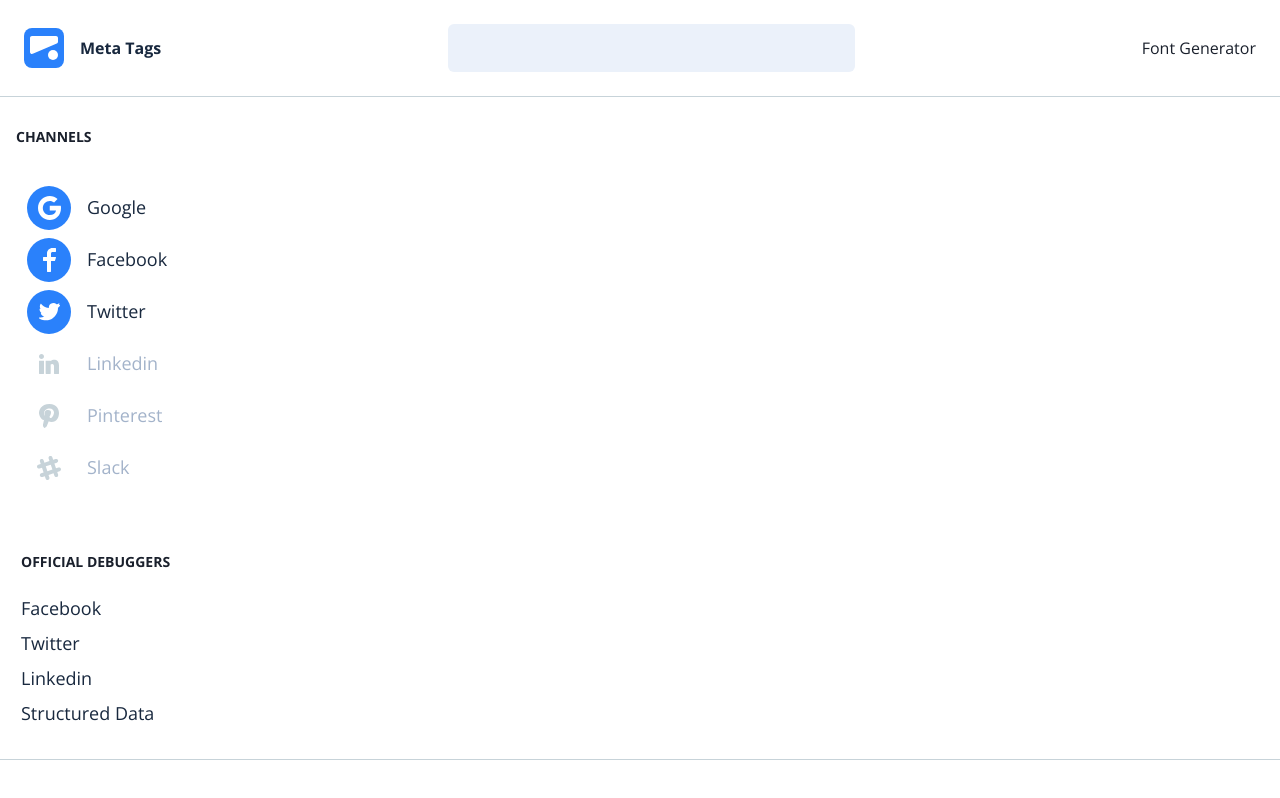
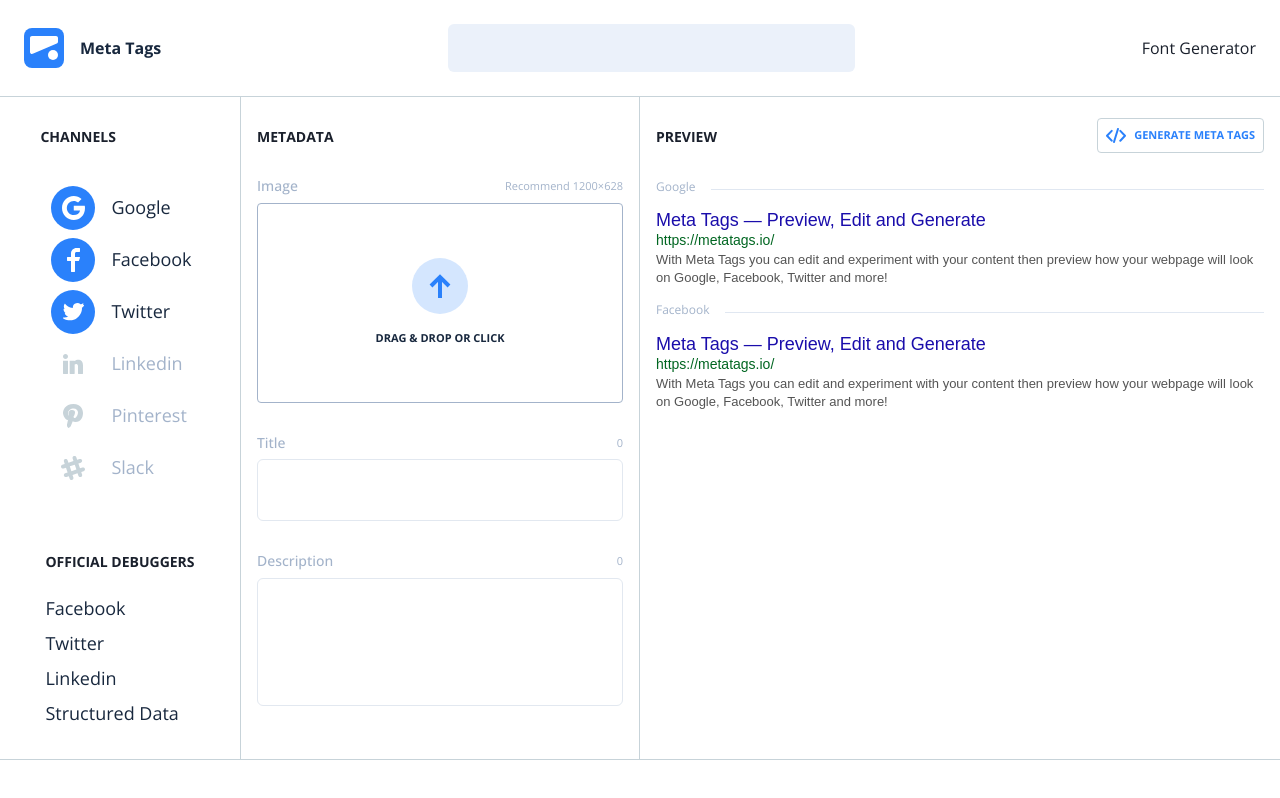
Before and after one commit to jorgeyza/metatagsio-clone, a Next.js app: page / in a window 1280 px wide. Built offline with nearby package versions, Linux system fonts and the light colour scheme.

Commit message:
Create Metadata and Google preview layout

```diff
--- a/Icons/ArrowUpIcon.tsx
+++ b/Icons/ArrowUpIcon.tsx
@@ -1,5 +1,29 @@
+import { Box, BoxProps } from '@chakra-ui/react';
+import { motion } from 'framer-motion';
+
+const MotionBox = motion<BoxProps>(Box);
+
 const ArrowUpIcon = () => {
   return (
+    <>
+      <MotionBox
+        position="absolute"
+        top={0}
+        width="56px"
+        height="56px"
+        borderRadius="50%"
+        backgroundColor="arrowBackground"
+      />
+      <MotionBox
+        as="span"
+        display="flex"
+        position="relative"
+        alignItems="center"
+        justifyContent="center"
+        width="56px"
+        height="56px"
+        whileHover={{ scale: 1.1 }}
+      >
         <svg
           xmlns="http://www.w3.org/2000/svg"
           width="22"
@@ -17,6 +41,8 @@
             <path d="M9,0 L9,21"></path>
           </g>
         </svg>
+      </MotionBox>
+    </>
   );
 };
 
--- /dev/null
+++ b/components/elements/FacebookPreview.tsx
@@ -0,0 +1,73 @@
+import { Flex, Text, Heading, Link } from '@chakra-ui/react';
+
+interface Props {}
+
+const FacebookPreview = (props: Props) => {
+  return (
+    <>
+      <Flex position="relative">
+        <Heading
+          as="h2"
+          fontSize={'12px'}
+          fontWeight="400"
+          color="neutral"
+          _before={{
+            content: '""',
+            position: 'absolute',
+            top: '9px',
+            right: 0,
+            width: '100%',
+            height: '1px',
+            backgroundColor: 'previewDivider',
+          }}
+        >
+          <Text
+            as="span"
+            background="white"
+            position="relative"
+            paddingRight={4}
+          >
+            Facebook
+          </Text>
+        </Heading>
+      </Flex>
+      <Flex
+        flexDirection="column"
+        fontFamily="Arial, sans-serif"
+        maxWidth="600px"
+      >
+        <Link
+          color="google.title"
+          fontSize="18px"
+          fontWeight="400"
+          lineHeight={1.2}
+          textOverflow="ellipsis"
+          whiteSpace="nowrap"
+        >
+          Meta Tags — Preview, Edit and Generate
+        </Link>
+        <Text
+          fontSize="14px"
+          lineHeight={1.4}
+          color="google.link"
+          margin="0"
+          whiteSpace="nowrap"
+        >
+          https://metatags.io/
+        </Text>
+        <Text
+          color="google.description"
+          fontSize="13px"
+          lineHeight={1.4}
+          wordBreak="break-word"
+        >
+          With Meta Tags you can edit and experiment with your content then
+          preview how your webpage will look on Google, Facebook, Twitter and
+          more!
+        </Text>
+      </Flex>
+    </>
+  );
+};
+
+export default FacebookPreview;
--- /dev/null
+++ b/components/elements/FileUpload.tsx
@@ -0,0 +1,49 @@
+import { useCallback } from 'react';
+import { useDropzone } from 'react-dropzone';
+import { Center, useColorModeValue, Icon, Text, Flex } from '@chakra-ui/react';
+import ArrowUpIcon from '../../Icons/ArrowUpIcon';
+
+export default function Dropzone({ onFileAccepted }) {
+  const onDrop = useCallback(
+    (acceptedFiles) => {
+      onFileAccepted(acceptedFiles[0]);
+    },
+    [onFileAccepted]
+  );
+
+  const { getRootProps, getInputProps, isDragActive } = useDropzone({
+    onDrop,
+    accept: 'image/jpeg, image/png',
+    maxFiles: 1,
+    multiple: false,
+  });
+
+  return (
+    <Center
+      width="100%"
+      height="200px"
+      p={10}
+      cursor="pointer"
+      bg="transparent"
+      _hover={{ bg: 'secondary' }}
+      transition="background-color 0.2s ease"
+      borderRadius={4}
+      border="1px solid"
+      borderColor="neutral"
+      {...getRootProps()}
+    >
+      <input {...getInputProps()} />
+      <Flex
+        position="relative"
+        flexDirection="column"
+        alignItems="center"
+        gridGap={4}
+      >
+        <Icon as={ArrowUpIcon} />
+        <Text color="text" fontWeight="700" fontSize="11px">
+          {'DRAG & DROP OR CLICK'}
+        </Text>
+      </Flex>
+    </Center>
+  );
+}
--- /dev/null
+++ b/components/elements/GooglePreview.tsx
@@ -0,0 +1,73 @@
+import { Flex, Text, Heading, Link } from '@chakra-ui/react';
+
+interface Props {}
+
+const GooglePreview = (props: Props) => {
+  return (
+    <>
+      <Flex position="relative">
+        <Heading
+          as="h2"
+          fontSize={'12px'}
+          fontWeight="400"
+          color="neutral"
+          _before={{
+            content: '""',
+            position: 'absolute',
+            top: '9px',
+            right: 0,
+            width: '100%',
+            height: '1px',
+            backgroundColor: 'previewDivider',
+          }}
+        >
+          <Text
+            as="span"
+            background="white"
+            position="relative"
+            paddingRight={4}
+          >
+            Google
+          </Text>
+        </Heading>
+      </Flex>
+      <Flex
+        flexDirection="column"
+        fontFamily="Arial, sans-serif"
+        maxWidth="600px"
+      >
+        <Link
+          color="google.title"
+          fontSize="18px"
+          fontWeight="400"
+          lineHeight={1.2}
+          textOverflow="ellipsis"
+          whiteSpace="nowrap"
+        >
+          Meta Tags — Preview, Edit and Generate
+        </Link>
+        <Text
+          fontSize="14px"
+          lineHeight={1.4}
+          color="google.link"
+          margin="0"
+          whiteSpace="nowrap"
+        >
+          https://metatags.io/
+        </Text>
+        <Text
+          color="google.description"
+          fontSize="13px"
+          lineHeight={1.4}
+          wordBreak="break-word"
+        >
+          With Meta Tags you can edit and experiment with your content then
+          preview how your webpage will look on Google, Facebook, Twitter and
+          more!
+        </Text>
+      </Flex>
+    </>
+  );
+};
+
+export default GooglePreview;
--- /dev/null
+++ b/components/elements/TwitterPreview.tsx
@@ -0,0 +1,9 @@
+import React from 'react';
+
+interface Props {}
+
+const TwitterPreview = (props: Props) => {
+  return <div></div>;
+};
+
+export default TwitterPreview;
--- a/components/sections/ChannelsAndDebuggers.tsx
+++ b/components/sections/ChannelsAndDebuggers.tsx
@@ -7,10 +7,10 @@
     <Flex
       as="section"
       flexDir="column"
+      flex="0 0 240px"
       gridGap={16}
       paddingX={4}
       paddingY={8}
-      justifyContent="center"
       alignItems="center"
     >
       <Channels />
--- a/components/sections/MainSection.tsx
+++ b/components/sections/MainSection.tsx
@@ -8,7 +8,7 @@
 
 const MainSection = (props: Props) => {
   return (
-    <Flex as="main" borderY="1px solid #C7D3D9">
+    <Flex as="main" borderY="1px solid" borderColor="icon.default">
       <ChannelsAndDebuggers />
       <Metadata />
       <Preview />
--- a/components/sections/Metadata.tsx
+++ b/components/sections/Metadata.tsx
@@ -1,9 +1,96 @@
-import React from 'react';
+import {
+  Flex,
+  VStack,
+  Text,
+  Textarea,
+  Box,
+  Heading,
+  Button,
+  FormControl,
+  FormErrorMessage,
+  FormLabel,
+  Icon,
+  InputGroup,
+} from '@chakra-ui/react';
+import { ChangeEvent, useState } from 'react';
 
-interface Props {}
+import FileUpload from '../elements/FileUpload';
 
-const Metadata = (props: Props) => {
-  return <div></div>;
+const Metadata = () => {
+  const [titleValue, setTitleValue] = useState('');
+  const [titleLetterCount, setTitleLetterCount] = useState(0);
+  const [descriptionValue, setDescriptionValue] = useState('');
+  const [descriptionLetterCount, setDescriptionLetterCount] = useState(0);
+
+  const handleTitleChange = (e: ChangeEvent<HTMLTextAreaElement>) => {
+    setTitleValue(e.target.value);
+    setTitleLetterCount(e.target.value.length);
+  };
+
+  const handleDescriptionChange = (e: ChangeEvent<HTMLTextAreaElement>) => {
+    setDescriptionValue(e.target.value);
+    setDescriptionLetterCount(e.target.value.length);
+  };
+
+  return (
+    <Flex
+      as="section"
+      flexDir="column"
+      flex="0 0 400px"
+      gridGap={8}
+      paddingX={4}
+      paddingY={8}
+      borderX="1px solid"
+      borderColor="icon.default"
+    >
+      <Heading as="h1" size="xs" alignSelf="start">
+        METADATA
+      </Heading>
+      <VStack spacing={2} width="100%">
+        <Flex justifyContent="space-between" width="100%">
+          <Heading as="h2" size="xs" color="neutral" fontWeight="500">
+            Image
+          </Heading>
+          <Text color="neutral" fontSize="11px">
+            Recommend 1200×628
+          </Text>
+        </Flex>
+        <FileUpload />
+      </VStack>
+      <VStack spacing={2} width="100%">
+        <Flex justifyContent="space-between" width="100%">
+          <Heading as="h2" size="xs" color="neutral" fontWeight="500">
+            Title
+          </Heading>
+          <Text color="neutral" fontSize="11px">
+            {titleLetterCount}
+          </Text>
+        </Flex>
+        <Textarea
+          value={titleValue}
+          resize="none"
+          rows={2}
+          onChange={handleTitleChange}
+        />
+      </VStack>
+      <VStack spacing={2} width="100%">
+        <Flex justifyContent="space-between" width="100%">
+          <Heading as="h2" size="xs" color="neutral" fontWeight="500">
+            Description
+          </Heading>
+          <Text color="neutral" fontSize="11px">
+            {descriptionLetterCount}
+          </Text>
+        </Flex>
+        <Textarea
+          value={descriptionValue}
+          resize="none"
+          rows={5}
+          onChange={handleDescriptionChange}
+        />
+      </VStack>
+    </Flex>
+  );
 };
 
 export default Metadata;
--- a/components/sections/Preview.tsx
+++ b/components/sections/Preview.tsx
@@ -1,9 +1,48 @@
-import React from 'react';
+import { Flex, Text, Link, Heading, HStack, Icon } from '@chakra-ui/react';
+import { ChangeEvent, useState } from 'react';
+import GenerateMetaTagsIcon from '../../Icons/GenerateMetaTagsIcon';
+import FacebookPreview from '../elements/FacebookPreview';
+import GooglePreview from '../elements/GooglePreview';
+import TwitterPreview from '../elements/TwitterPreview';
 
 interface Props {}
 
 const Preview = (props: Props) => {
-  return <div></div>;
+  return (
+    <Flex
+      as="section"
+      flexDir="column"
+      gridGap={4}
+      paddingX={4}
+      paddingY={8}
+      flexGrow={1}
+    >
+      <Flex width="100%" justifyContent="space-between">
+        <Heading as="h1" size="xs" alignSelf="start">
+          PREVIEW
+        </Heading>
+        <Link
+          position="relative"
+          top="-11px"
+          color="primary"
+          border={'1px solid'}
+          borderColor="icon.default"
+          borderRadius="4px"
+          padding={2}
+        >
+          <HStack>
+            <Icon as={GenerateMetaTagsIcon} />
+            <Text fontSize="11px" fontWeight="700">
+              GENERATE META TAGS
+            </Text>
+          </HStack>
+        </Link>
+      </Flex>
+      <GooglePreview />
+      <FacebookPreview />
+      {/* <TwitterPreview /> */}
+    </Flex>
+  );
 };
 
 export default Preview;
--- a/package.json
+++ b/package.json
@@ -15,7 +15,8 @@
     "framer-motion": "^4.1.17",
     "next": "12.0.3",
     "react": "17.0.2",
-    "react-dom": "17.0.2"
+    "react-dom": "17.0.2",
+    "react-dropzone": "^11.4.2"
   },
   "devDependencies": {
     "@types/node": "16.11.7",
--- a/theme/components/TextareaStyles.tsx
+++ b/theme/components/TextareaStyles.tsx
@@ -1,4 +1,4 @@
-export const InputStyles = {
+export const TextareaStyles = {
   variants: {
     filled: {
       field: {
--- a/theme/index.ts
+++ b/theme/index.ts
@@ -1,7 +1,10 @@
 import { extendTheme } from '@chakra-ui/react';
+
+import { globalStyles as styles } from './styles';
+
 import { InputStyles as Input } from './components/InputStyles';
 import { LinkStyles as Link } from './components/LinkStyles';
-import { globalStyles as styles } from './styles';
+import { TextareaStyles as Textarea } from './components/TextareaStyles';
 
 export const theme = extendTheme({
   styles,
@@ -42,5 +45,6 @@
   components: {
     Input,
     Link,
+    Textarea,
   },
 });
```
Also changed, not shown: 1 other file (tests, documents, lock files or other folders). Lines whose indentation alone changed are shown as unchanged.
